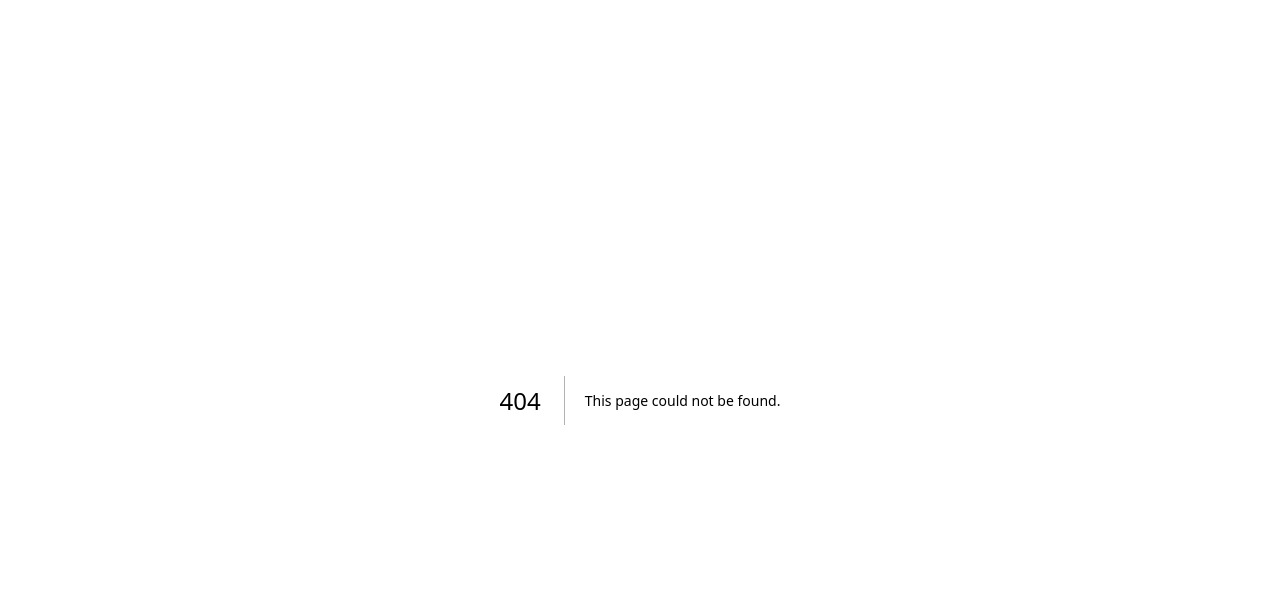
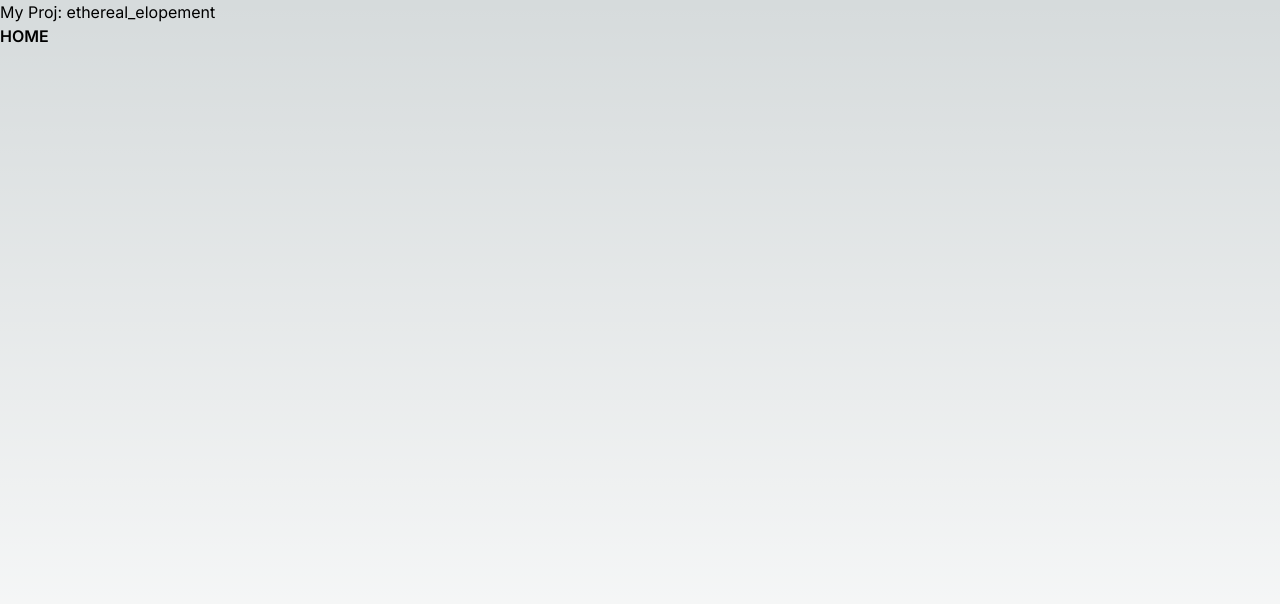
Before and after one commit to HarryFray/seano-portfolio, a Next.js app: page /seano-proj/ethereal_elopement in a window 1280 px wide. Before the commit this address had no page. Shown: the top 604 px of the page. Built offline with nearby package versions, Linux system fonts and the light colour scheme.

Commit message:
dynamic page

```diff
--- a/src/app/layout.tsx
+++ b/src/app/layout.tsx
@@ -16,7 +16,9 @@ export default function RootLayout({
 }) {
   return (
     <html lang="en">
-      <body className={inter.className}>{children}</body>
+      <main className="min-h-screen">
+        <body className={inter.className}>{children}</body>
+      </main>
     </html>
-  )
+  );
 }
--- a/src/app/page.tsx
+++ b/src/app/page.tsx
@@ -1,5 +1,4 @@
-"use client";
-import Image from "next/image";
+import Link from "next/link";
 
 const VIDEOGRAPHY_PROJECTS = [
   {
@@ -38,28 +37,26 @@ const VIDEOGRAPHY_PROJECTS = [
 
 const Home = () => {
   return (
-    <main className="min-h-screen">
+    <>
       <div className="p-4">
         <h1 className="text-2xl font-bold">SeanO Portfolio</h1>
       </div>
       <div className="p-24">
-        <div className="w-fit">
+        <div className="w-fit flex flex-col">
           {VIDEOGRAPHY_PROJECTS.map(({ title, path }, i) => {
             return (
-              <h2
+              <Link
                 className="w-fit text-base font-semibold hover:underline cursor-pointer"
                 key={`${path}${i}`}
-                onClick={() => {
-                  alert(`Navigate to ${path}`);
-                }}
+                href={`/seano-proj/${path}`}
               >
                 {title}
-              </h2>
+              </Link>
             );
           })}
         </div>
       </div>
-    </main>
+    </>
   );
 };
 
--- /dev/null
+++ b/src/app/seano-proj/[id]/page.tsx
@@ -0,0 +1,17 @@
+import Link from "next/link";
+
+const Project = ({ params }: { params: { id: string } }) => {
+  return (
+    <div>
+      <h1>My Proj: {params.id}</h1>
+      <Link
+        className="w-fit text-base font-semibold hover:underline cursor-pointer"
+        href="/"
+      >
+        {"HOME"}
+      </Link>
+    </div>
+  );
+};
+
+export default Project;
```
